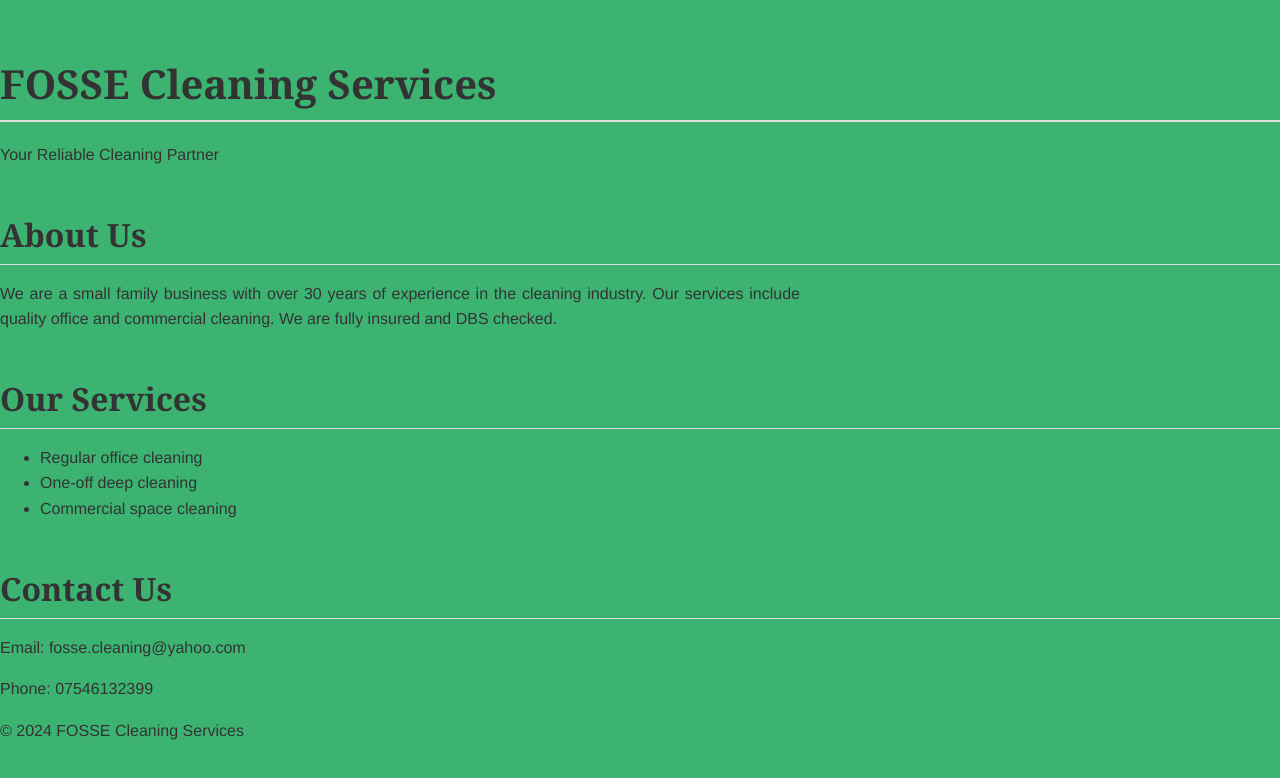
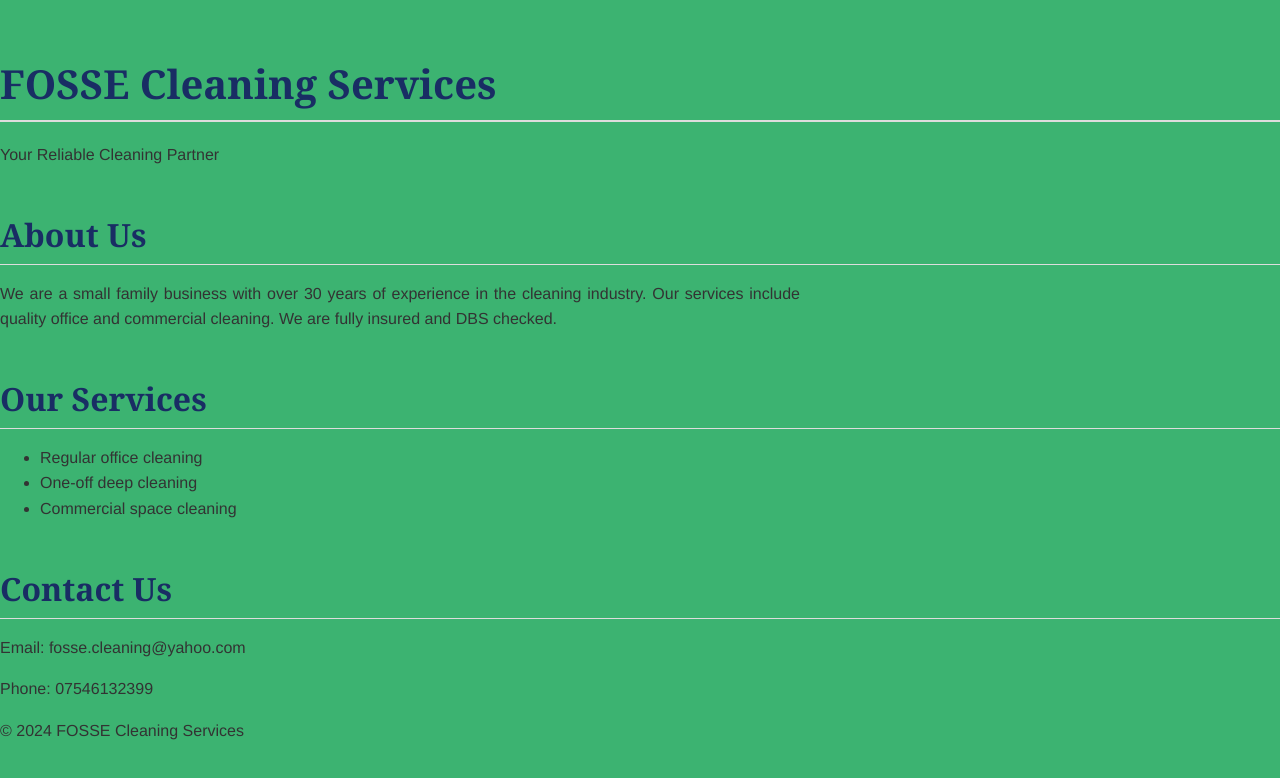
Before and after one commit to Jimmymya/fosse-cleaning, a plain HTML site: page index.html in a window 1280 px wide. Drawn offline with Linux system fonts and the light colour scheme.

Commit message:
Update index.html
changed some colors

```diff
--- a/index.html
+++ b/index.html
@@ -18,7 +18,7 @@ body {
 
 /* Headings */
 h1, h2, h3, h4, h5, h6 {
-    color: #333;
+    color: rgb(25,45,100);
     font-family: 'Georgia', serif;
     margin: 1.5em 0 0.5em;
     line-height: 1.2;
```
